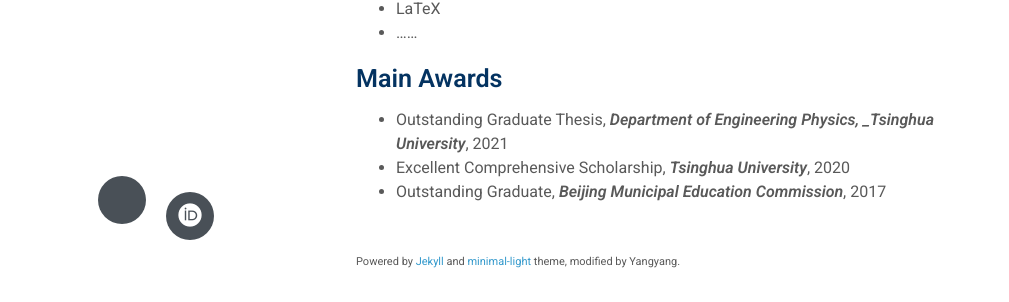
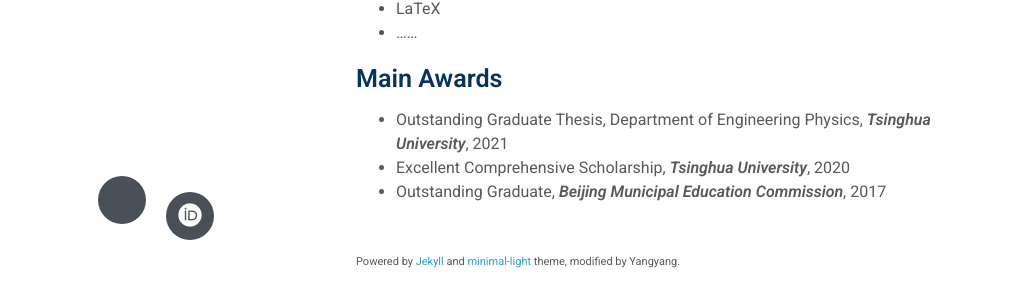
Before and after one commit to mengyy212/mengyy212.github.io, a Jekyll site: the page built from index.md, in a window 1280 px wide and 900 px high, scrolled down 3426 px. Shown: the part 558-860 px from the top of the window, without its empty margins (134-1143 px from the left). Built offline with Jekyll 4.4.1, drawn with Linux system fonts in a browser that asks for light colours; nearby versions of some CDN libraries; a style sheet for code colours, icons or effects is not loaded.

```diff
--- a/index.md
+++ b/index.md
@@ -189,6 +189,6 @@ layout: homepage
 
 ## Main Awards
 
-- Outstanding Graduate Thesis, _Department of Engineering Physics, _Tsinghua University_, 2021
+- Outstanding Graduate Thesis, Department of Engineering Physics, _Tsinghua University_, 2021
 - Excellent Comprehensive Scholarship, _Tsinghua University_, 2020
 - Outstanding Graduate, _Beijing Municipal Education Commission_, 2017
```
